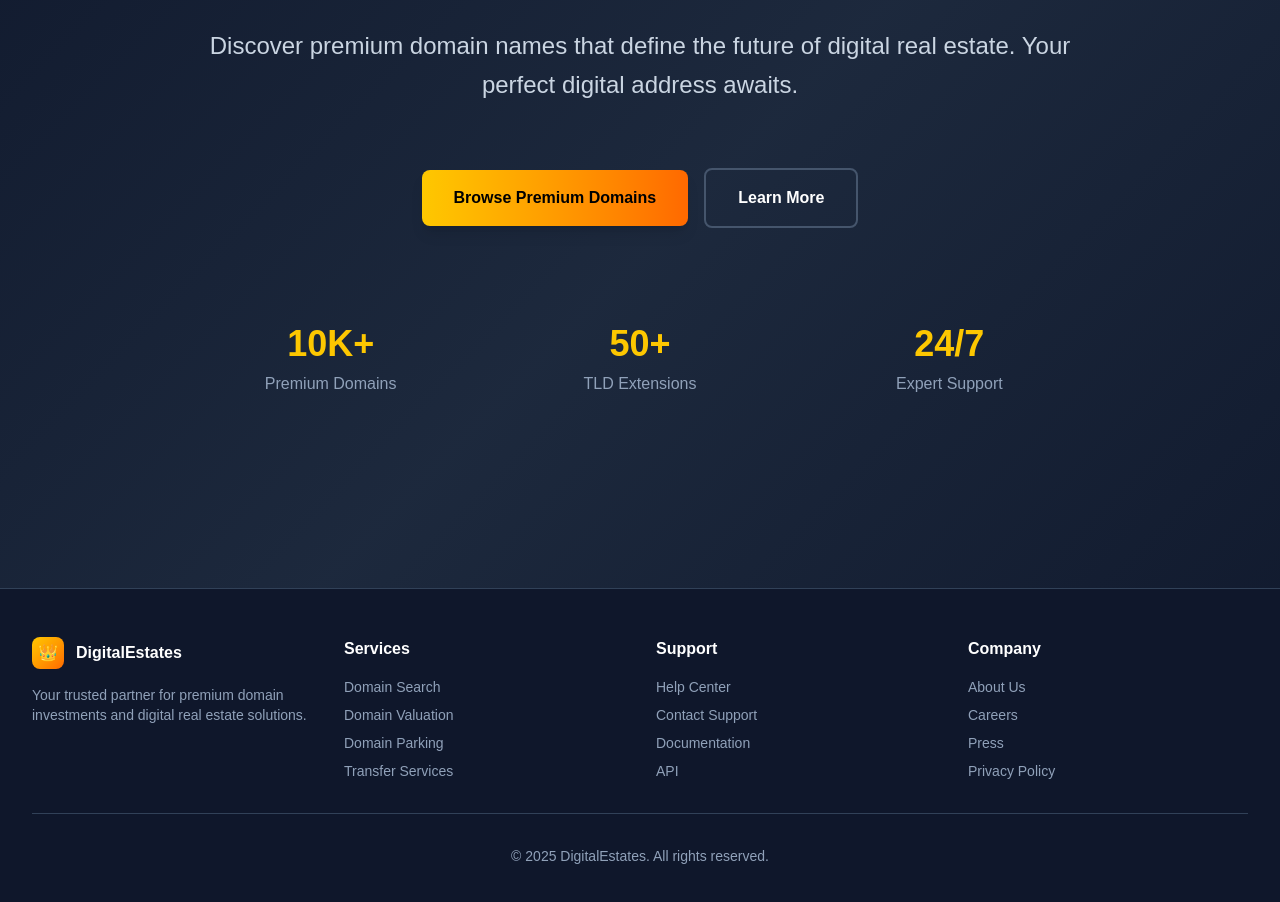
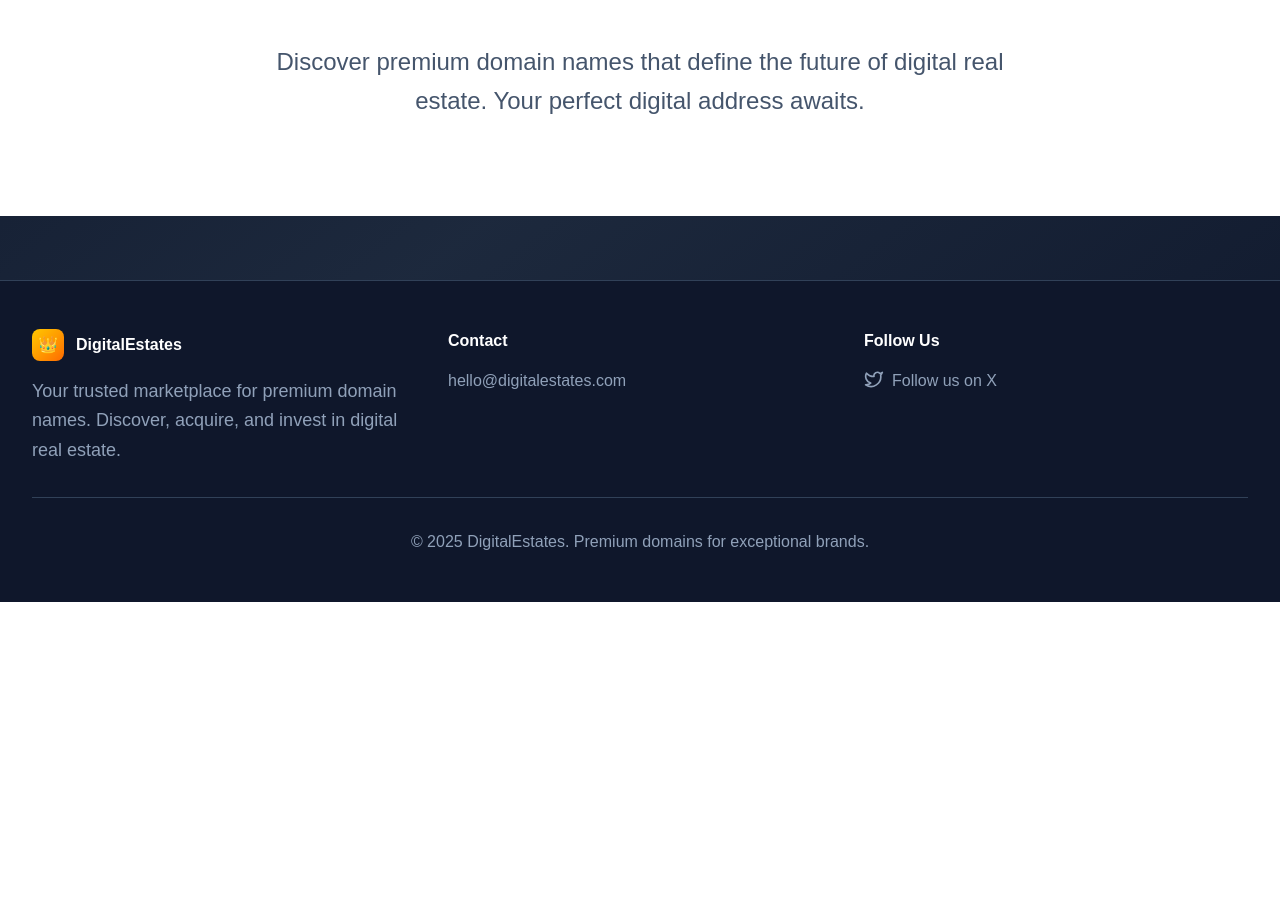
Before and after one commit to elghanbibadr/digitalAssets, a Next.js app: page / in a window 1280 px wide. Shown: the part 400-1302 px from the top of the page. After the commit the page ends 1002 px from the top, so only its background shows below. Built offline with nearby package versions, Linux system fonts and the light colour scheme.

Commit message:
created the first version of the homepage

```diff
--- a/app/page.tsx
+++ b/app/page.tsx
@@ -1,5 +1,8 @@
+"use client"
 import React, { useState } from 'react';
 import { Search, Menu, X, ShoppingCart, Heart, User, ChevronDown } from 'lucide-react';
+import Image from 'next/image';
+import logo from "@/public/logo.svg"
 
 const Home = () => {
   const [isMenuOpen, setIsMenuOpen] = useState(false);
@@ -19,9 +22,9 @@ const Home = () => {
           <div className="flex items-center justify-between h-16">
             {/* Logo */}
             <div className="flex items-center space-x-3">
-              <div className="w-10 h-10 bg-gradient-to-br from-yellow-400 to-orange-500 rounded-lg flex items-center justify-center">
-                <span className="text-white font-bold text-lg">👑</span>
-              </div>
+                <div className="w-10 h-10 p-2 bg-gradient-to-br from-yellow-400 to-yellow-500 rounded-xl flex items-center justify-center">
+                  <Image src={logo} alt='logo image' height={30} width={30} />
+                </div>
               <span className="text-white text-xl font-bold">DigitalEstates</span>
             </div>
 
@@ -197,15 +200,15 @@ const Home = () => {
       </nav>
 
       {/* Hero Section */}
-      <main className="flex-1">
+      <main className="flex-1 bg-white">
         <div className="max-w-7xl mx-auto px-4 sm:px-6 lg:px-8">
-          <div className="text-center py-16 sm:py-24 lg:py-32">
+          <div className="text-center py-16 sm:py-24 ">
             <div className="space-y-8">
               {/* Main Heading */}
               <div className="space-y-4">
-                <h1 className="text-4xl sm:text-5xl lg:text-7xl font-bold">
-                  <span className="block text-white">Premium</span>
-                  <span className="block bg-gradient-to-r from-yellow-400 via-orange-500 to-yellow-600 bg-clip-text text-transparent">
+                <h1 className="font-display font-semibold text-6xl md:text-7xl lg:text-8xl text-slate-900 mb-8 leading-none">
+                  <span className="block text-[#0F172A]">Premium</span>
+                  <span className="block text-[#DFA928] ">
                     Domains
                   </span>
                 </h1>
@@ -213,37 +216,13 @@ const Home = () => {
 
               {/* Subtitle */}
               <div className="max-w-4xl mx-auto">
-                <p className="text-lg sm:text-xl lg:text-2xl text-slate-300 leading-relaxed">
+                <p className="text-xl md:text-2xl text-slate-600 max-w-3xl mx-auto leading-relaxed">
                   Discover premium domain names that define the future of digital real
                   estate. Your perfect digital address awaits.
                 </p>
               </div>
 
-              {/* CTA Buttons */}
-              <div className="flex flex-col sm:flex-row gap-4 justify-center items-center pt-8">
-                <button className="w-full sm:w-auto px-8 py-4 bg-gradient-to-r from-yellow-400 to-orange-500 text-black font-semibold rounded-lg hover:from-yellow-300 hover:to-orange-400 transition-all duration-300 transform hover:scale-105 shadow-lg">
-                  Browse Premium Domains
-                </button>
-                <button className="w-full sm:w-auto px-8 py-4 bg-transparent border-2 border-slate-600 text-white font-semibold rounded-lg hover:border-yellow-400 hover:text-yellow-400 transition-all duration-300">
-                  Learn More
-                </button>
-              </div>
 
-              {/* Stats or Features */}
-              <div className="grid grid-cols-1 sm:grid-cols-3 gap-8 pt-16 max-w-4xl mx-auto">
-                <div className="text-center">
-                  <div className="text-3xl sm:text-4xl font-bold text-yellow-400 mb-2">10K+</div>
-                  <div className="text-slate-400">Premium Domains</div>
-                </div>
-                <div className="text-center">
-                  <div className="text-3xl sm:text-4xl font-bold text-yellow-400 mb-2">50+</div>
-                  <div className="text-slate-400">TLD Extensions</div>
-                </div>
-                <div className="text-center">
-                  <div className="text-3xl sm:text-4xl font-bold text-yellow-400 mb-2">24/7</div>
-                  <div className="text-slate-400">Expert Support</div>
-                </div>
-              </div>
             </div>
           </div>
         </div>
@@ -252,7 +231,7 @@ const Home = () => {
       {/* Footer Section */}
       <footer className="bg-slate-900 border-t border-slate-700 mt-16">
         <div className="max-w-7xl mx-auto px-4 sm:px-6 lg:px-8 py-12">
-          <div className="grid grid-cols-1 md:grid-cols-4 gap-8">
+          <div className="grid grid-cols-1 md:grid-cols-3 gap-8">
             <div className="space-y-4">
               <div className="flex items-center space-x-3">
                 <div className="w-8 h-8 bg-gradient-to-br from-yellow-400 to-orange-500 rounded-lg flex items-center justify-center">
@@ -260,45 +239,36 @@ const Home = () => {
                 </div>
                 <span className="text-white font-bold">DigitalEstates</span>
               </div>
-              <p className="text-slate-400 text-sm">
-                Your trusted partner for premium domain investments and digital real estate solutions.
+              <p className="text-slate-400 text-lg leading-relaxed max-w-md">
+          Your trusted marketplace for premium domain names. Discover, acquire, and invest in digital real estate.
               </p>
             </div>
 
+
             <div>
-              <h3 className="text-white font-semibold mb-4">Services</h3>
-              <ul className="space-y-2 text-slate-400 text-sm">
-                <li><a href="#" className="hover:text-white transition-colors">Domain Search</a></li>
-                <li><a href="#" className="hover:text-white transition-colors">Domain Valuation</a></li>
-                <li><a href="#" className="hover:text-white transition-colors">Domain Parking</a></li>
-                <li><a href="#" className="hover:text-white transition-colors">Transfer Services</a></li>
+              <h3 className="text-white font-semibold mb-4">Contact</h3>
+              <ul className="space-y-2 text-slate-400 text-base">
+                <li><a href="#" className="hover:text-white transition-colors">hello@digitalestates.com
+</a></li>
+
               </ul>
             </div>
 
             <div>
-              <h3 className="text-white font-semibold mb-4">Support</h3>
-              <ul className="space-y-2 text-slate-400 text-sm">
-                <li><a href="#" className="hover:text-white transition-colors">Help Center</a></li>
-                <li><a href="#" className="hover:text-white transition-colors">Contact Support</a></li>
-                <li><a href="#" className="hover:text-white transition-colors">Documentation</a></li>
-                <li><a href="#" className="hover:text-white transition-colors">API</a></li>
-              </ul>
-            </div>
+              <h3 className="text-white font-semibold mb-4">Follow Us</h3>
+              <ul className="space-y-2 text-slate-400 text-base">
+                <li className='flex gap-x-6'><a href="#" className="hover:text-white  flex transition-colors">
+                  <svg xmlns="http://www.w3.org/2000/svg" width="24" height="24" viewBox="0 0 24 24" fill="none" stroke="currentColor" stroke-width="2" stroke-linecap="round" stroke-linejoin="round" class="lucide lucide-twitter w-5 h-5" data-filename="layout" data-linenumber="444" data-visual-selector-id="layout444" data-source-location="layout:444:18" data-dynamic-content="false"><path d="M22 4s-.7 2.1-2 3.4c1.6 10-9.4 17.3-18 11.6 2.2.1 4.4-.6 6-2C3 15.5.5 9.6 3 5c2.2 2.6 5.6 4.1 9 4-.9-4.2 4-6.6 7-3.8 1.1 0 3-1.2 3-1.2z"></path></svg>
+                  <span className='block ml-2'>Follow us on X</span>
+                  </a></li>
 
-            <div>
-              <h3 className="text-white font-semibold mb-4">Company</h3>
-              <ul className="space-y-2 text-slate-400 text-sm">
-                <li><a href="#" className="hover:text-white transition-colors">About Us</a></li>
-                <li><a href="#" className="hover:text-white transition-colors">Careers</a></li>
-                <li><a href="#" className="hover:text-white transition-colors">Press</a></li>
-                <li><a href="#" className="hover:text-white transition-colors">Privacy Policy</a></li>
               </ul>
             </div>
           </div>
 
           <div className="border-t border-slate-700 mt-8 pt-8 text-center">
-            <p className="text-slate-400 text-sm">
-              © 2025 DigitalEstates. All rights reserved.
+            <p className="text-slate-400 text-sm md:text-base">
+              © 2025 DigitalEstates. Premium domains for exceptional brands.
             </p>
           </div>
         </div>
```
Also changed, not shown: package.json (+7 -6 lines), public/logo.svg (added), 1 other file (tests, documents, lock files or other folders).
